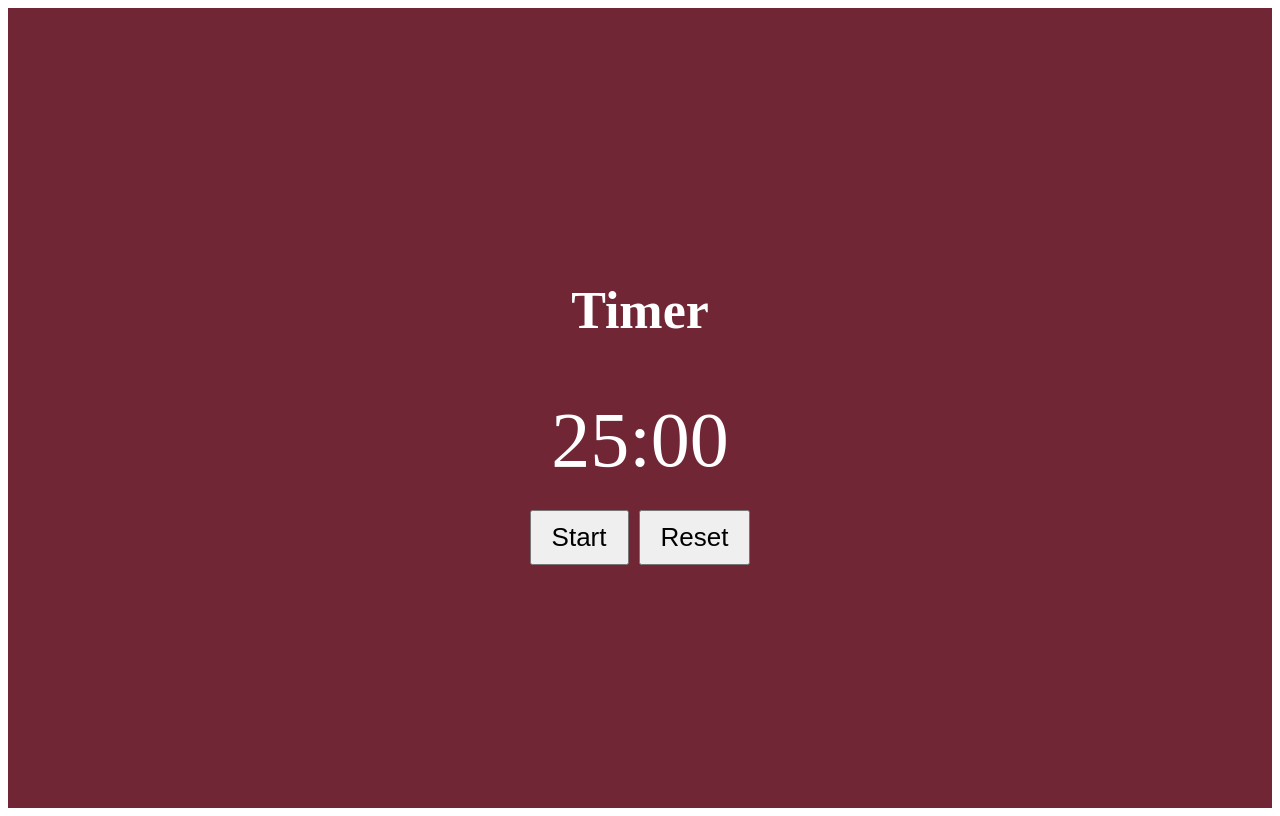
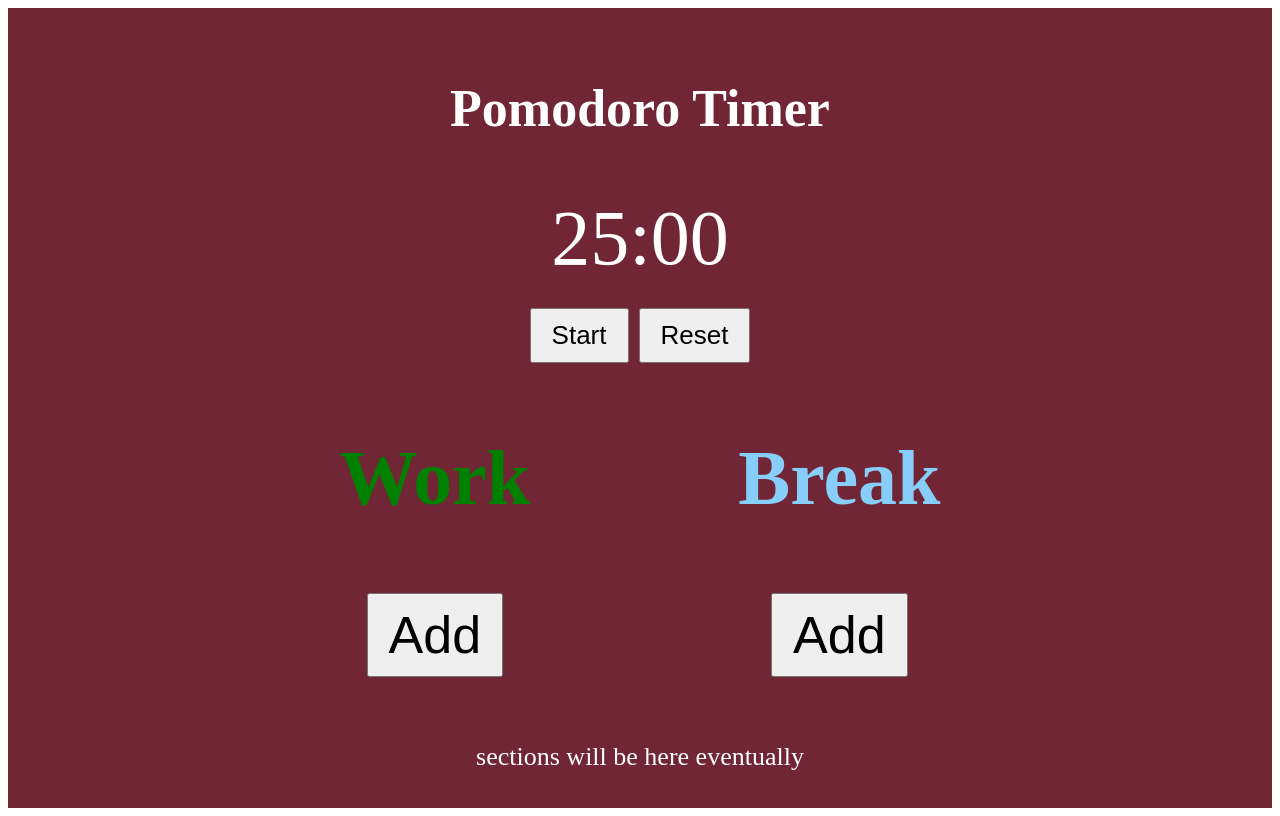
Before and after one commit to naklida172/frontEndFinal, a React (Create React App) app: page / in a window 1280 px wide. Built offline with nearby package versions, Linux system fonts and the light colour scheme.

Commit message:
started doing medium work

```diff
--- a/src/App.js
+++ b/src/App.js
@@ -1,13 +1,20 @@
 import React from 'react';
 import './styles/App.css';
-import Timer from './components/timer.js';
+import './styles/Timer.css';
+import './styles/Sections.css';
+import './styles/Intervals.css'
+import Timer from './components/timer.jsx';
+import Interval from './components/intervals.jsx';
+import Sections from './components/sections.jsx';
 
 function App() {
     return (
         <div className="App">
             <header className="App-header">
-                <h1>Timer</h1>
+                <h1>Pomodoro Timer</h1>
                 <Timer />
+                <Interval/>
+                <Sections/>
             </header>
         </div>
     );
--- /dev/null
+++ b/src/components/intervals.jsx
@@ -0,0 +1,24 @@
+// import React, { useState } from "react";
+// import Timer from "./timer";
+const Interval = () => {
+//   const [intervalDuration, setIntervalDuration] = useState(0);
+//   const [isWorkSession, setWokrState] = useState(false);
+//   const [completedSessions, setCompletedSessions] = useState(0);
+
+  return (
+    <div>
+      <div id="intervals">
+        <div id="work">
+          <h2>Work</h2>
+          <button>Add</button>
+        </div>
+        <div id="break">
+          <h2>Break</h2>
+          <button>Add</button>
+        </div>
+      </div>
+    </div>
+  );
+};
+
+export default Interval;
--- /dev/null
+++ b/src/components/sections.jsx
@@ -0,0 +1,11 @@
+import React from "react";
+
+const Sections = () => {
+      return (
+        <div id="sections">
+          sections will be here eventually
+        </div>
+      );
+    };
+
+export default Sections;
--- a/src/styles/App.css
+++ b/src/styles/App.css
@@ -13,11 +13,6 @@
     color: white;
 }
 
-#timer {
-    font-size: 3em;
-    margin: 20px;
-}
-
 button {
     padding: 10px 20px;
     font-size: 1em;
--- /dev/null
+++ b/src/styles/Intervals.css
@@ -0,0 +1,17 @@
+#intervals{
+    font-size: 2em;
+    display: flex;
+    flex-direction: row;
+    align-items: center;
+    justify-content: center;
+}
+
+#work{
+    color: green;
+    margin-right: 2em;
+}
+
+#break{
+    color: lightskyblue;
+    margin-left: 2em;
+}
--- /dev/null
+++ b/src/styles/Sections.css
@@ -0,0 +1,4 @@
+#sections{
+    font-size: 1em;
+    margin-top: 60px;
+}
--- /dev/null
+++ b/src/styles/Timer.css
@@ -0,0 +1,4 @@
+#timer {
+    font-size: 3em;
+    margin: 20px;
+}
```
Also changed, not shown: src/components/timer.jsx (line endings or trailing spaces).
